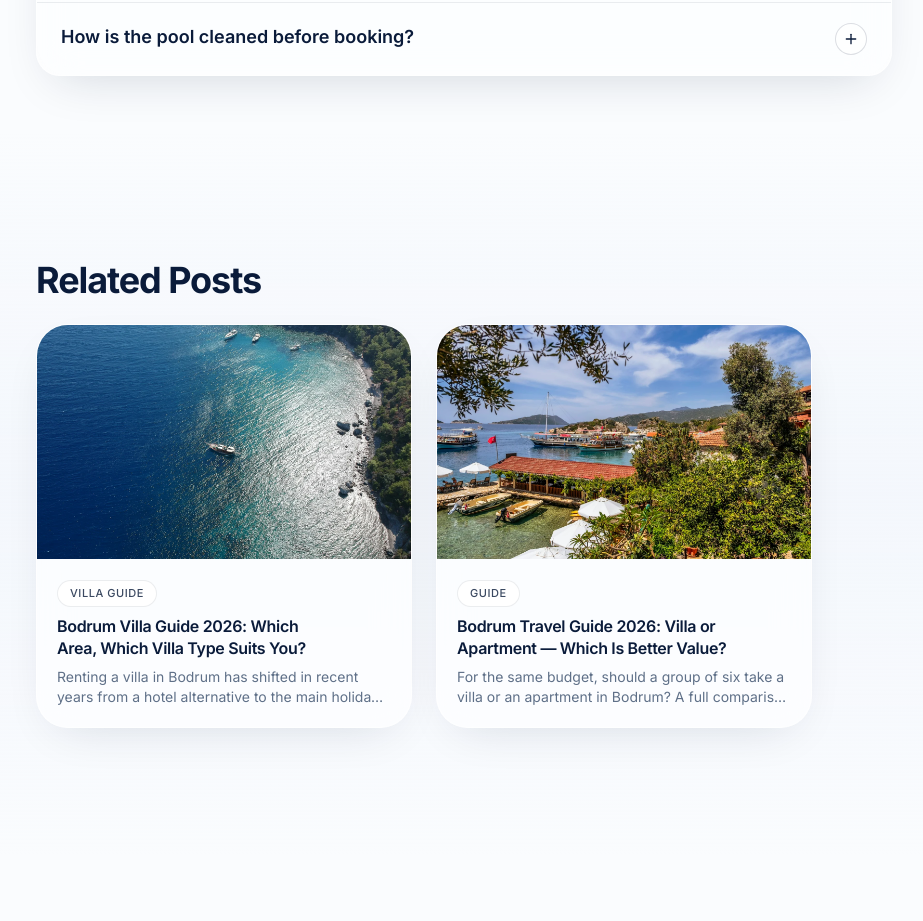
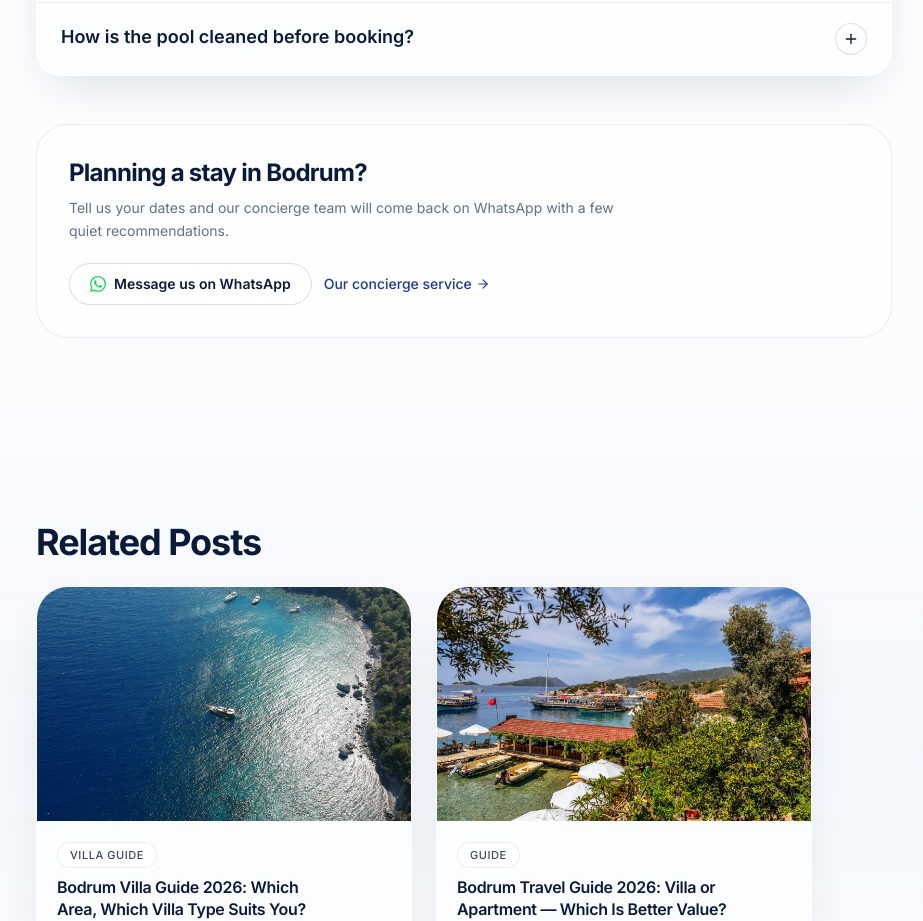
Before and after one commit to archixusa/bodrumapartvilla-com, a Next.js app: page /en/blog/bodrum-ozel-havuzlu-villalar in a window 1280 px wide. Shown: the part 2320-3241 px from the top of the page, without its empty margins (16-939 px from the left). Built offline with nearby package versions, Linux system fonts and the light colour scheme; no server answers.

Commit message:
feat(blog): add end-of-article WhatsApp CTA (4-locale, structured+MDX) (#41)
Co-authored-by: archixusa <archixusa@users.noreply.github.com>

```diff
--- a/src/app/[locale]/blog/[slug]/page.tsx
+++ b/src/app/[locale]/blog/[slug]/page.tsx
@@ -8,6 +8,7 @@
 import { FAQ } from "@/components/FAQ";
 import { JsonLd } from "@/components/JsonLd";
 import { MdxBody } from "@/components/MdxBody";
+import { BlogCta } from "@/components/BlogCta";
 import { posts, getPost } from "@/data/posts";
 import { districts } from "@/data/districts";
 import { getMdxPosts, getMdxPost } from "@/lib/mdx-blog";
@@ -223,6 +224,7 @@
                   </div>
                 </>
               )}
+              <BlogCta locale={locale} />
             </div>
             <aside className="lg:sticky lg:top-20 lg:self-start">
               {tocItems.length > 0 && (
@@ -437,18 +439,7 @@
 
             <AuthorBio />
 
-            <div className="mt-10 rounded-xl border border-accent-500/30 bg-accent-500/5 p-6">
-              <h3 className="text-lg font-bold">Bodrum'da Butik Villa Arıyor musunuz?</h3>
-              <p className="mt-2 text-sm text-muted">
-                Yalıkavak, Türkbükü, Gündoğan — özel havuzlu butik villalarımızı keşfedin.
-              </p>
-              <Link
-                href="/villalar"
-                className="mt-4 inline-flex items-center gap-2 rounded-md bg-navy-900 px-5 py-2.5 text-sm font-semibold text-white hover:bg-navy-800"
-              >
-                Villaları Gör <ArrowRight className="h-4 w-4" />
-              </Link>
-            </div>
+            <BlogCta locale={locale} />
           </div>
         </section>
       </article>
--- /dev/null
+++ b/src/components/BlogCta.tsx
@@ -0,0 +1,121 @@
+import { ArrowRight } from "lucide-react";
+import { Link } from "@/i18n/routing";
+import { loc } from "@/lib/i18n-data";
+
+// =========================================================================
+// BlogCta — restrained, quiet-luxury end-of-article conversion exit.
+//
+// Server component. Rendered at the end of both blog render paths
+// (structured posts.ts + MDX). Lead-gen is WhatsApp-first: the primary
+// link is a wa.me deep link carrying a localized, pre-filled message and
+// `data-lead="blog-whatsapp"` so the global LeadTracking listener fires.
+// A discreet secondary link points to the concierge / contact pages.
+//
+// Voice is understated — a quiet offer to help, not a sales push. The
+// WhatsApp brand green appears only as a small icon accent; the surface
+// itself stays on the navy/neutral palette to read as boutique, not loud.
+// =========================================================================
+
+const WHATSAPP_NUMBER = "905385124088";
+
+interface BlogCtaCopy {
+  heading: string;
+  body: string;
+  // Pre-filled WhatsApp message (will be URL-encoded).
+  waMessage: string;
+  // Primary button label.
+  waLabel: string;
+  // Secondary link label + target route.
+  secondaryLabel: string;
+  secondaryHref: string;
+}
+
+const COPY: Record<"tr" | "en" | "de" | "ru", BlogCtaCopy> = {
+  tr: {
+    heading: "Bir villa mı planlıyorsunuz?",
+    body: "Konsiyerj ekibimiz birkaç öneriyle WhatsApp'tan dönsün. Tarihlerinizi yazın, gerisini biz düşünelim.",
+    waMessage:
+      "Merhaba, Bodrum'da bir villa planlıyorum. Önerilerinizi rica edebilir miyim?",
+    waLabel: "WhatsApp'tan yazın",
+    secondaryLabel: "Konsiyerj hizmetlerimiz",
+    secondaryHref: "/konsiyerj",
+  },
+  en: {
+    heading: "Planning a stay in Bodrum?",
+    body: "Tell us your dates and our concierge team will come back on WhatsApp with a few quiet recommendations.",
+    waMessage:
+      "Hello, I'm planning a villa stay in Bodrum. Could you share a few suggestions?",
+    waLabel: "Message us on WhatsApp",
+    secondaryLabel: "Our concierge service",
+    secondaryHref: "/konsiyerj",
+  },
+  de: {
+    heading: "Planen Sie einen Aufenthalt in Bodrum?",
+    body: "Nennen Sie uns Ihre Reisedaten — unser Concierge-Team meldet sich mit einigen ausgewählten Vorschlägen über WhatsApp.",
+    waMessage:
+      "Hallo, ich plane einen Villenaufenthalt in Bodrum. Könnten Sie mir einige Vorschläge machen?",
+    waLabel: "Auf WhatsApp schreiben",
+    secondaryLabel: "Unser Concierge-Service",
+    secondaryHref: "/konsiyerj",
+  },
+  ru: {
+    heading: "Планируете отдых в Бодруме?",
+    body: "Напишите нам даты — наша консьерж-команда вернётся в WhatsApp с несколькими подобранными вариантами.",
+    waMessage:
+      "Здравствуйте, я планирую отдых на вилле в Бодруме. Не могли бы вы предложить несколько вариантов?",
+    waLabel: "Написать в WhatsApp",
+    secondaryLabel: "Наш консьерж-сервис",
+    secondaryHref: "/konsiyerj",
+  },
+};
+
+function copyFor(locale: string): BlogCtaCopy {
+  return COPY[(locale as "tr" | "en" | "de" | "ru")] ?? COPY.en;
+}
+
+export function BlogCta({ locale }: { locale: string }) {
+  const c = copyFor(locale);
+  const waHref = `https://wa.me/${WHATSAPP_NUMBER}?text=${encodeURIComponent(
+    c.waMessage,
+  )}`;
+
+  return (
+    <aside
+      aria-label={loc(locale, { tr: "İletişim", en: "Get in touch", de: "Kontakt", ru: "Связаться" })}
+      className="mt-12 rounded-2xl border border-[var(--color-border)] bg-white/70 p-6 backdrop-blur-sm md:p-8"
+    >
+      <h2 className="font-display text-xl leading-snug text-navy-900 md:text-2xl">
+        {c.heading}
+      </h2>
+      <p className="mt-2 max-w-xl text-sm leading-relaxed text-muted">
+        {c.body}
+      </p>
+      <div className="mt-5 flex flex-col items-start gap-3 sm:flex-row sm:items-center">
+        <a
+          href={waHref}
+          target="_blank"
+          rel="noopener noreferrer"
+          data-lead="blog-whatsapp"
+          className="inline-flex items-center gap-2 rounded-full border border-[var(--color-border-strong)] bg-white px-5 py-2.5 text-sm font-semibold text-navy-900 transition hover:border-navy-200 hover:bg-navy-50"
+        >
+          <svg
+            viewBox="0 0 24 24"
+            className="h-4 w-4 text-[#25D366]"
+            fill="currentColor"
+            aria-hidden="true"
+          >
+            <path d="M17.472 14.382c-.297-.149-1.758-.867-2.03-.967-.273-.099-.471-.148-.67.15-.197.297-.767.966-.94 1.164-.173.199-.347.223-.644.075-.297-.15-1.255-.463-2.39-1.475-.883-.788-1.48-1.761-1.653-2.059-.173-.297-.018-.458.13-.606.134-.133.298-.347.446-.52.149-.174.198-.298.298-.497.099-.198.05-.371-.025-.52-.075-.149-.669-1.612-.916-2.207-.242-.579-.487-.5-.669-.51-.173-.008-.371-.01-.57-.01-.198 0-.52.074-.792.372-.272.297-1.04 1.016-1.04 2.479 0 1.462 1.065 2.875 1.213 3.074.149.198 2.096 3.2 5.077 4.487.709.306 1.262.489 1.694.625.712.227 1.36.195 1.871.118.571-.085 1.758-.719 2.006-1.413.248-.694.248-1.289.173-1.413-.074-.124-.272-.198-.57-.347m-5.421 7.403h-.004a9.87 9.87 0 01-5.031-1.378l-.361-.214-3.741.982.998-3.648-.235-.374a9.86 9.86 0 01-1.51-5.26c.001-5.45 4.436-9.884 9.888-9.884 2.64 0 5.122 1.03 6.988 2.898a9.825 9.825 0 012.893 6.994c-.003 5.45-4.437 9.884-9.885 9.884m8.413-18.297A11.815 11.815 0 0012.05 0C5.495 0 .16 5.335.157 11.892c0 2.096.547 4.142 1.588 5.945L.057 24l6.305-1.654a11.882 11.882 0 005.683 1.448h.005c6.554 0 11.89-5.335 11.893-11.893A11.821 11.821 0 0020.885 3.488" />
+          </svg>
+          {c.waLabel}
+        </a>
+        <Link
+          href={c.secondaryHref}
+          className="inline-flex items-center gap-1 text-sm font-medium text-navy-800 transition hover:text-navy-900"
+        >
+          {c.secondaryLabel}
+          <ArrowRight className="h-3.5 w-3.5" />
+        </Link>
+      </div>
+    </aside>
+  );
+}
```
